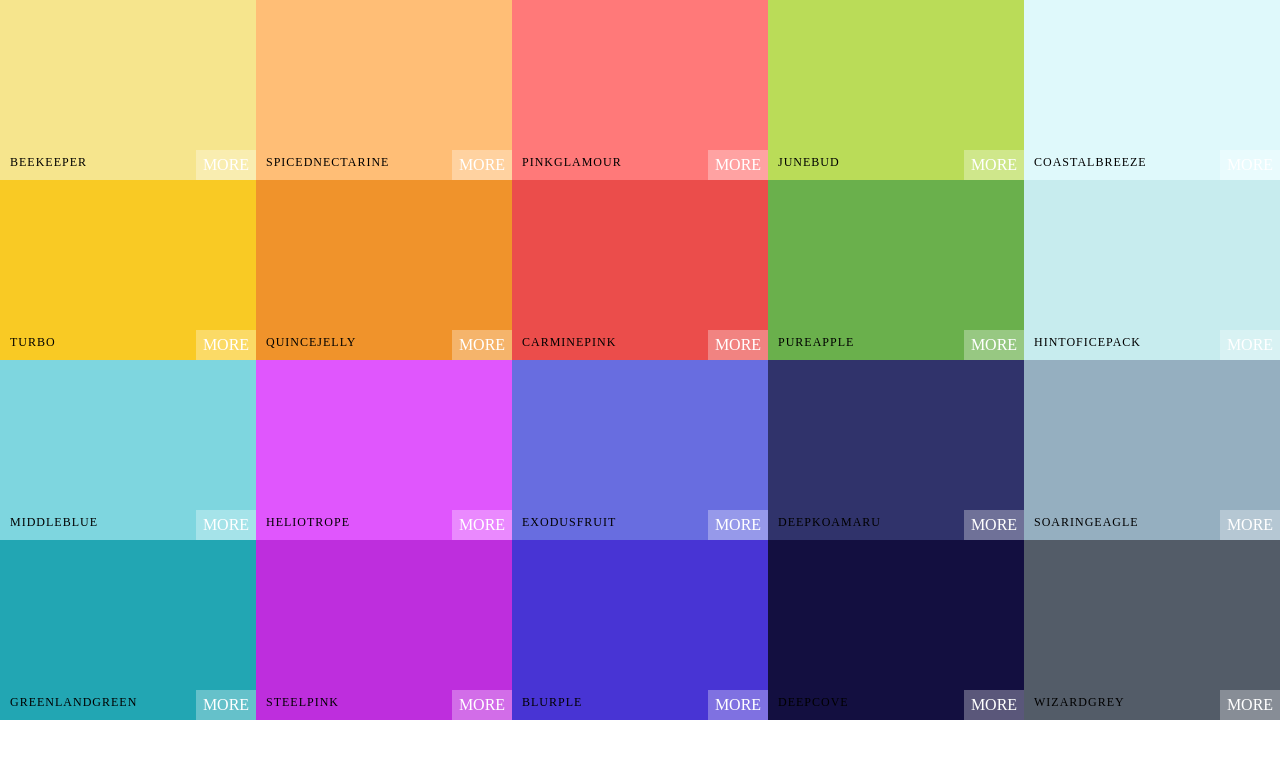
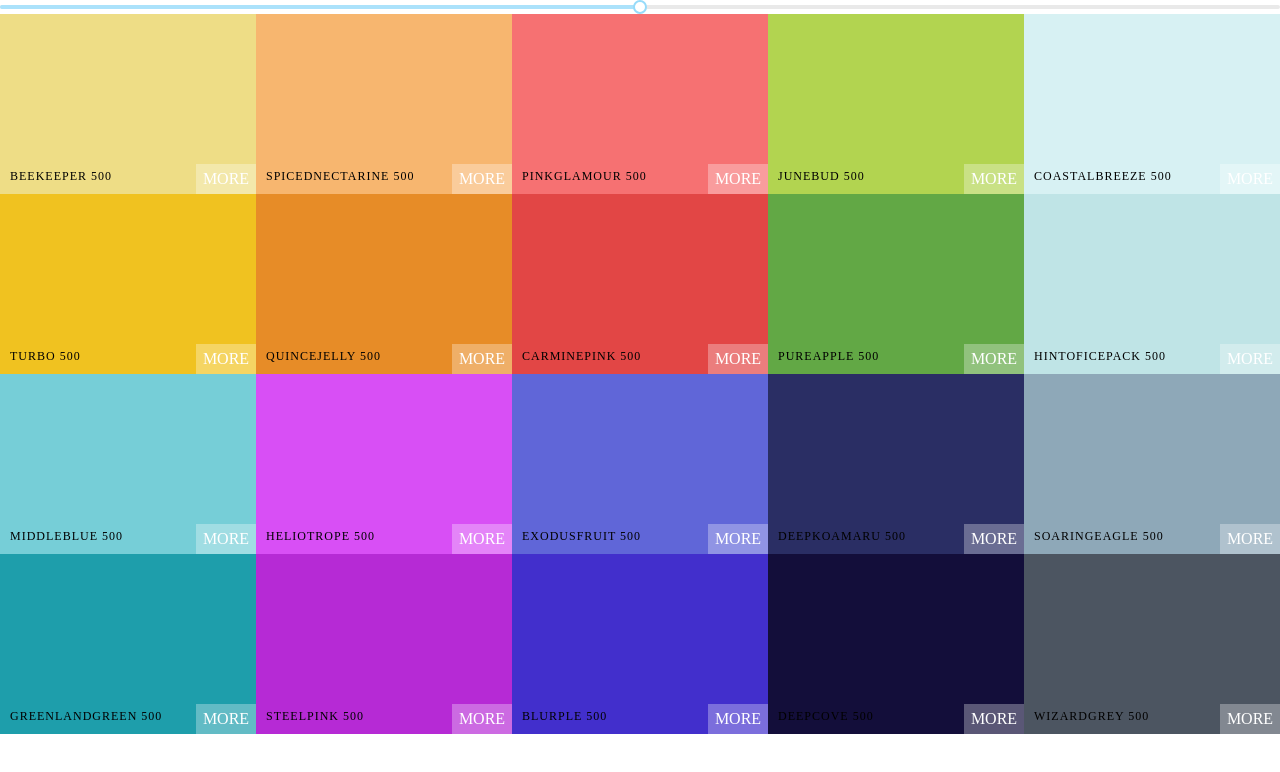
Before and after one commit to AdiDD/top-ui-colors, a React (Create React App) app: page / in a window 1280 px wide. Shown: the top 772 px of the page. Built offline with nearby package versions, Linux system fonts and the light colour scheme.

Commit message:
Add unstyled slider

```diff
--- a/package.json
+++ b/package.json
@@ -7,6 +7,7 @@
     "@testing-library/react": "^9.5.0",
     "@testing-library/user-event": "^7.2.1",
     "chroma-js": "^2.1.0",
+    "rc-slider": "^9.2.4",
     "react": "^16.13.1",
     "react-copy-to-clipboard": "^5.0.2",
     "react-dom": "^16.13.1",
--- a/src/App.js
+++ b/src/App.js
@@ -6,10 +6,9 @@
 
 class App extends Component {
   render() {
-    console.log(generatePalette(seedColors[4]));
     return (
       <div>
-        <Palette {...seedColors[4]} />
+        <Palette palette={generatePalette(seedColors[4])} />
       </div>
     );
   }
--- a/src/Palette.js
+++ b/src/Palette.js
@@ -1,14 +1,38 @@
 import React, { Component } from "react";
+import ColorBox from "./ColorBox";
+import Slider from "rc-slider";
+import "rc-slider/assets/index.css";
 import "./Palette.css";
-import ColorBox from "./ColorBox";
 
 class Palette extends Component {
+  constructor(props) {
+    super(props);
+    this.state = { level: 500 };
+
+    this.changeLevel = this.changeLevel.bind(this);
+  }
+
+  changeLevel(level) {
+    this.setState({ level });
+  }
+
   render() {
-    const colorBoxes = this.props.colors.map(color => (
-      <ColorBox background={color.color} name={color.name} />
+    const { colors } = this.props.palette;
+    const { level } = this.state;
+    const colorBoxes = colors[level].map(color => (
+      <ColorBox background={color.hex} name={color.name} />
     ));
+
     return (
       <div className="Palette">
+        <Slider
+          defaultValue={level}
+          min={100}
+          max={900}
+          step={100}
+          // onAfterChange={this.changeLevel}
+          onChange={this.changeLevel}
+        />
         {/* Navbar goes here */}
         <div className="Palette-colors">{colorBoxes}</div>
         {/* Footer */}
```
Also changed, not shown: 1 other file (tests, documents, lock files or other folders).
